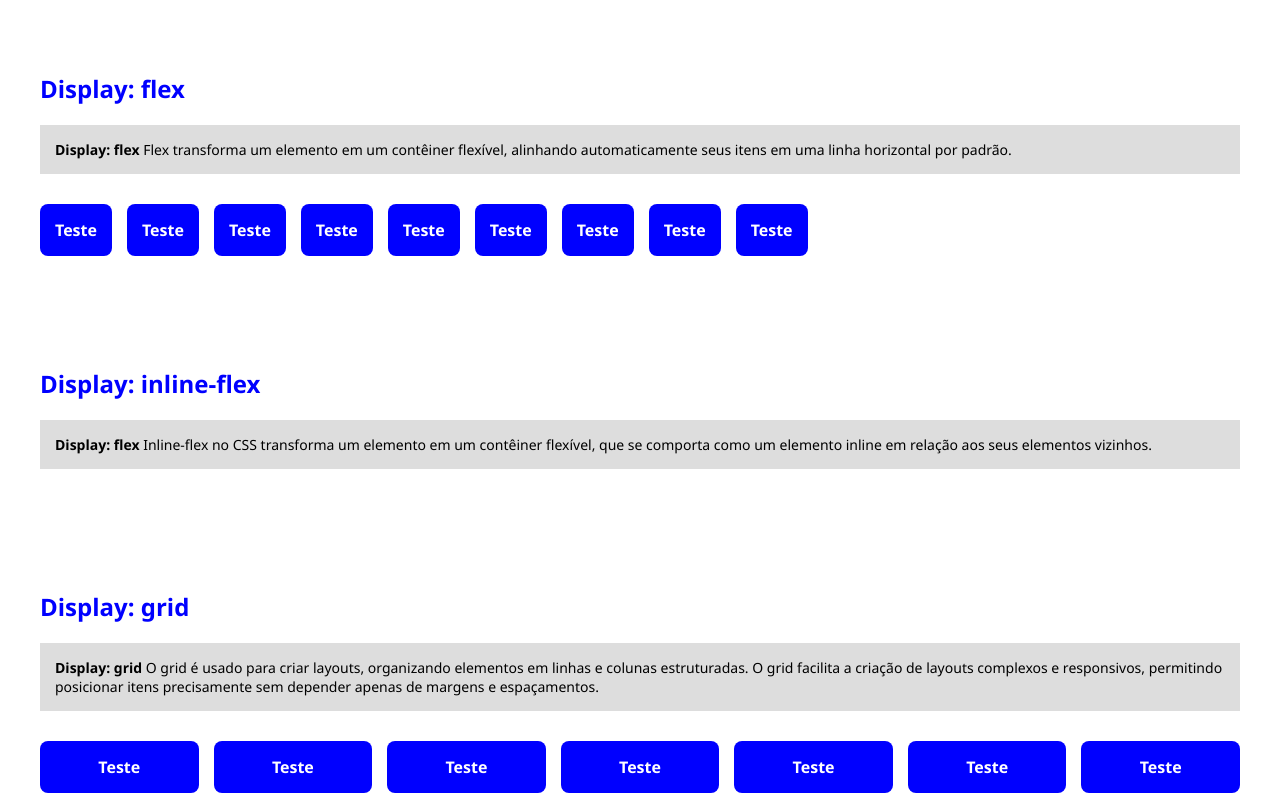
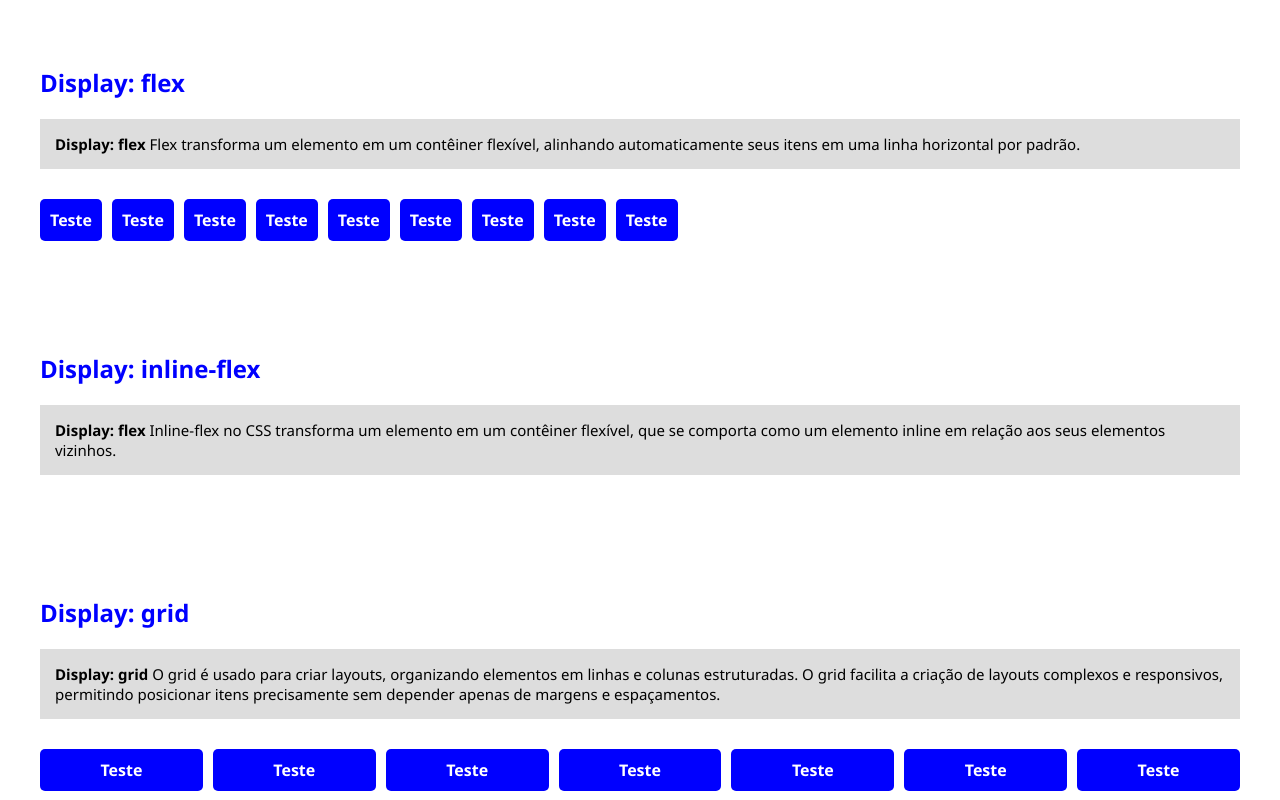
Before and after one commit to viniciuspauli-tech/seminario1, a plain HTML site: page index.html in a window 1280 px wide. Shown: the part 1140-1940 px from the top of the page. Drawn offline with Linux system fonts and the light colour scheme.

Commit message:
add - atualizado

```diff
--- a/style.css
+++ b/style.css
@@ -43,15 +43,15 @@ h2 {
     padding: 15px;
 
     margin-bottom: 20px;
-    font-size: 14px;
+    font-size: 15px;
 }
 
 .box {
-    padding: 15px;
+    padding: 10px;
     background-color: blue;
     font-weight: bold;
     color: white;
-    border-radius: 8px;
+    border-radius: 5px;
     margin: 10px 0;
     text-align: center;
 
@@ -69,13 +69,13 @@ h2 {
 
 .flex {
     display: flex;
-    gap: 15px;
+    gap: 10px;
 }
 
 .grid {
     display: grid;
     grid-template-columns: repeat(auto-fit, minmax(120px, 1fr));
-    gap: 15px;
+    gap: 10px;
 }
 
 .relative {
```
